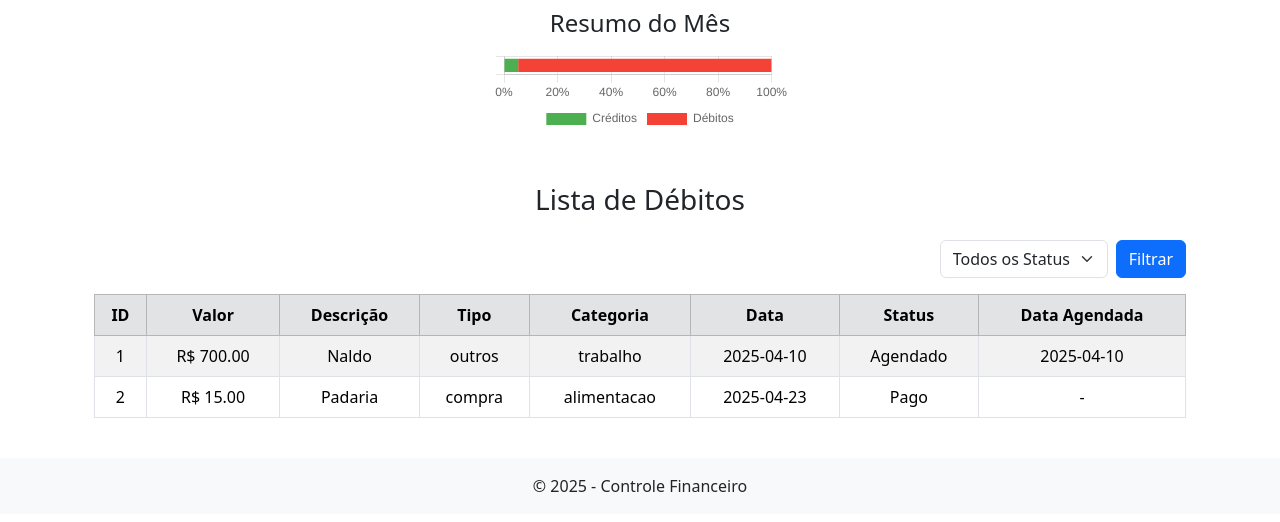
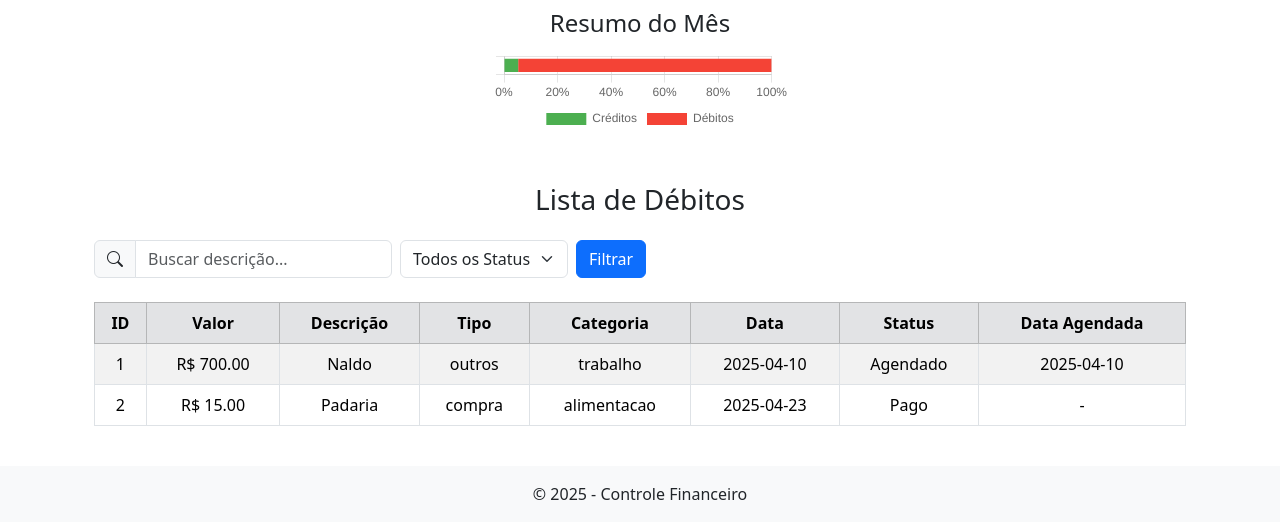
Before and after one commit to diogobraganascimento/controle-financeiro, a Flask app: page / in a window 1280 px wide. Shown: the part 552-1074 px from the top of the page. Before the commit the page ends 1044 px from the top, so only its background shows below. Run offline with Flask 3, Linux system fonts and the light colour scheme; data comes from the database, SQL or seed files in the repository.

Commit message:
Atualização: correção na Home, e inserido a busca e pesquisa

```diff
--- a/app.py
+++ b/app.py
@@ -15,6 +15,7 @@ def home():
     # Filtros
     status_filtro = request.args.get("status")
     data_filtro = request.args.get("data")
+    busca = request.args.get("busca", "").lower()
 
     query = "SELECT * FROM debitos WHERE 1=1"
     params = []
@@ -30,6 +31,10 @@ def home():
 
     cursor.execute(query, params)
     tabela_debitos = cursor.fetchall()
+
+    # Aplica filtro de busca por descrição (índice 2 = descrição)
+    if busca:
+        tabela_debitos = [debito for debito in tabela_debitos if busca in debito[2].lower()]
 
     # Pega os dados de crédito
     cursor.execute("SELECT categoria, SUM(valor) FROM creditos GROUP BY categoria")
--- a/templates/base.html
+++ b/templates/base.html
@@ -8,6 +8,8 @@
           rel="stylesheet"
           integrity="sha384-QWTKZyjpPEjISv5WaRU9OFeRpok6YctnYmDr5pNlyT2bRjXh0JMhjY6hW+ALEwIH"
           crossorigin="anonymous">
+    <!-- Icons Bootstrap -->
+    <link href="https://cdn.jsdelivr.net/npm/bootstrap-icons@1.10.5/font/bootstrap-icons.css" rel="stylesheet">
     <!-- CSS Custom -->
     <link href="{{ url_for('static', filename='css/style.css') }}">
 </head>
--- a/templates/home.html
+++ b/templates/home.html
@@ -34,60 +34,72 @@
     <div class="container mt-5">
         <h3 class="text-center mb-4">Lista de Débitos</h3>
 
-        <div class="d-flex justify-content-end mb-3">
-            <form method="get" action="{{ url_for('home') }}" class="d-flex gap-2">
-                <!-- Filtro de Status -->
+        <!-- Formulário de Filtro -->
+        <form method="get" action="{{ url_for('home') }}" class="row g-2 align-items-center mb-4">
+            <!-- Campo de busca com ícone -->
+            <div class="col-auto">
+                <div class="input-group">
+                    <span class="input-group-text"><i class="bi bi-search"></i></span>
+                    <input type="text" name="busca" id="busca" class="form-control"
+                           placeholder="Buscar descrição..." value="{{ request.args.get('busca', '') }}">
+                </div>
+            </div>
+
+            <!-- Filtro de Status -->
+            <div class="col-auto">
                 <select name="status" class="form-select">
                     <option value="">Todos os Status</option>
                     <option value="Pendente" {% if request.args.get('status') == 'Pendente' %}selected{% endif %}>Pendente</option>
                     <option value="Pago" {% if request.args.get('status') == 'Pago' %}selected{% endif %}>Pago</option>
                     <option value="Agendado" {% if request.args.get('status') == 'Agendado' %}selected{% endif %}>Agendado</option>
                 </select>
+            </div>
 
-                {% if request.args.get('status') or request.args.get('data') %}
-                    <a href="{{ url_for('home') }}" class="btn btn-danger">Limpar</a>
-                {% else %}
-                    <button type="submit" class="btn btn-primary">Filtrar</button>
+            <!-- Botões -->
+            <div class="col-auto">
+                <button type="submit" class="btn btn-primary">Filtrar</button>
+                {% if request.args.get('status') or request.args.get('busca') %}
+                    <a href="{{ url_for('home') }}" class="btn btn-danger ms-2">Limpar</a>
                 {% endif %}
-            </form>
-        </div>
+            </div>
+        </form>
 
-
+        <!-- Tabela de Débitos -->
         <table class="table table-striped table-bordered text-center align-middle">
             <thead class="table-secondary">
                 <tr>
-                    <th>ID</th>             <!--[0]-->
-                    <th>Valor</th>          <!--[1]-->
-                    <th>Descrição</th>      <!--[2]-->
-                    <th>Tipo</th>           <!--[3]-->
-                    <th>Categoria</th>      <!--[4]-->
-                    <th>Data</th>           <!--[5]-->
-                    <th>Status</th>         <!--[6]-->
-                    <th>Data Agendada</th>  <!--[7]-->
+                    <th>ID</th>
+                    <th>Valor</th>
+                    <th>Descrição</th>
+                    <th>Tipo</th>
+                    <th>Categoria</th>
+                    <th>Data</th>
+                    <th>Status</th>
+                    <th>Data Agendada</th>
                 </tr>
             </thead>
             <tbody>
                 {% for debito in tabela_debitos %}
                 <tr>
-                    <td>{{ debito[0] }}</td>                                    <!-- ID -->
-                    <td>R$ {{ "%.2f"|format(debito[1]) }}</td>                  <!-- Valor -->
-                    <td>{{ debito[2] }}</td>                                    <!-- Descrição -->
-                    <td>{{ debito[3] }}</td>                                    <!-- Tipo -->
-                    <td>{{ debito[4] }}</td>                                    <!-- Categoria -->
-                    <td>{{ debito[5] }}</td>                                    <!-- Data -->
-                    <td>{{ debito[6] }}</td>                                    <!-- Status -->
-                    <td>{% if debito[6] == 'Agendado' %}
+                    <td>{{ debito[0] }}</td>
+                    <td>R$ {{ "%.2f"|format(debito[1]) }}</td>
+                    <td>{{ debito[2] }}</td>
+                    <td>{{ debito[3] }}</td>
+                    <td>{{ debito[4] }}</td>
+                    <td>{{ debito[5] }}</td>
+                    <td>{{ debito[6] }}</td>
+                    <td>
+                        {% if debito[6] == 'Agendado' %}
                             {{ debito[7] }}
                         {% else %}
                             -
                         {% endif %}
-                    </td> <!-- Data Agendada -->
+                    </td>
                 </tr>
                 {% endfor %}
             </tbody>
         </table>
     </div>
-
 
     <style>
     canvas {
```
